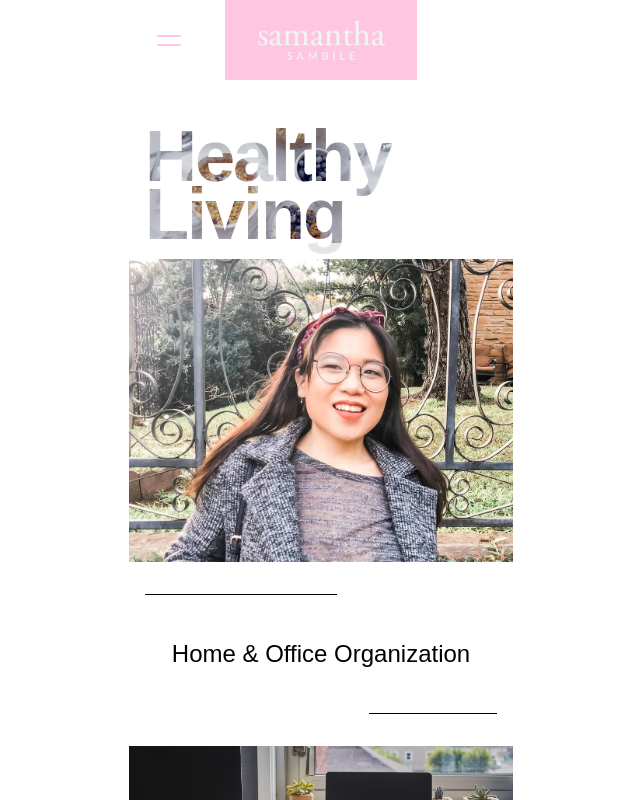
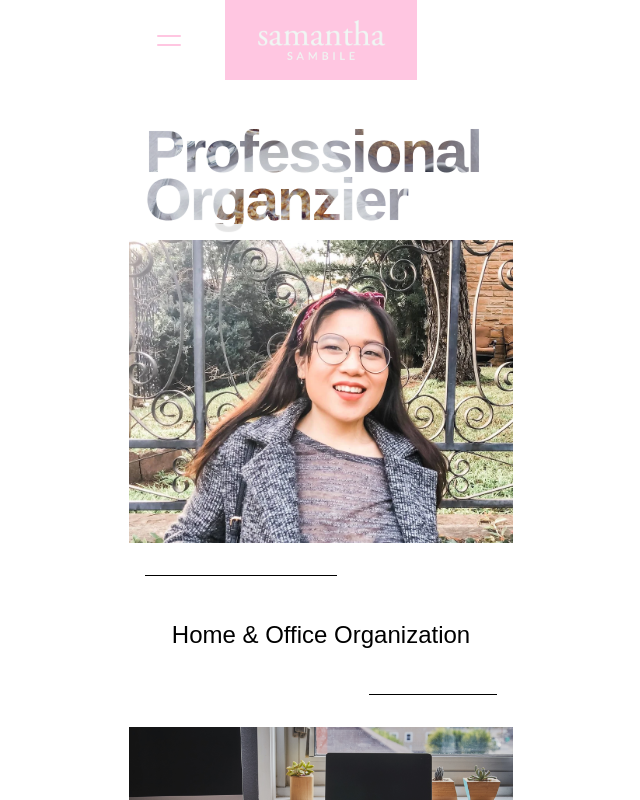
Before and after one commit to cxs2549/samsam, a Next.js app: page / in a window 1280 px wide. Shown: the top 800 px of the page, without its empty margins (319-959 px from the left). Built offline with nearby package versions, Linux system fonts and the light colour scheme; a web font is replaced by a local one.

Commit message:
remove healthy

```diff
--- a/components/homepage/Hero.js
+++ b/components/homepage/Hero.js
@@ -9,7 +9,7 @@ const Hero = () => {
           id="title"
           style={{ backgroundImage: 'url("./assets/herobg.png")' }}
         >
-          <h1 className="leading-[.8] font-extrabold">Healthy Living</h1>
+          <h1 className="leading-[.8] font-extrabold">Professional Organzier</h1>
         </div>
 
       </div>
--- a/styles/globals.css
+++ b/styles/globals.css
@@ -44,10 +44,12 @@ a {
   -webkit-text-fill-color: transparent;
   -webkit-background-clip: text;
   padding: 0;
+  background-repeat: no-repeat;
+  background-size: cover;
 }
 
 h1 {
-  font-size: 4.5rem;
+  font-size: 3.75rem;
   letter-spacing: -2px;
   font-family: sans-serif;
   /* text-align: center; */
```
